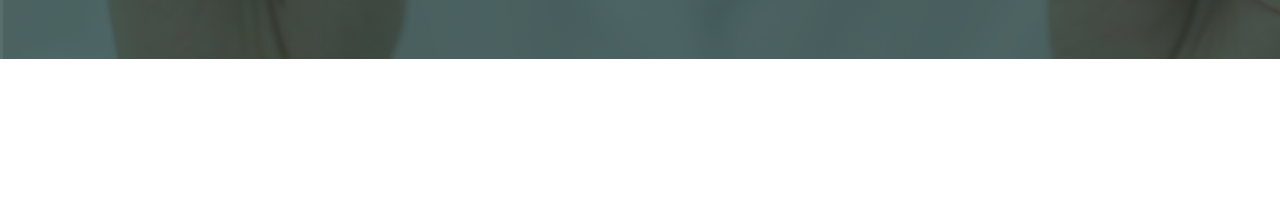
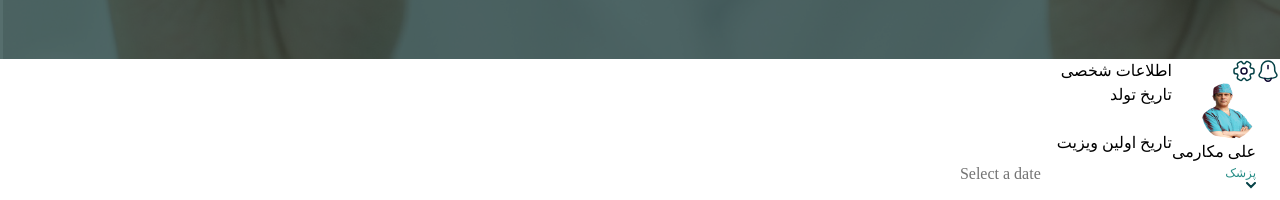
Before and after one commit to mrezafasihi/Dr.Makaremi, a Next.js app: page / in a window 1280 px wide. Shown: the part 4723-4923 px from the top of the page. Before the commit the page ends 4782 px from the top, so only its background shows below. Built offline with nearby package versions, Linux system fonts and the light colour scheme; grey boxes are pictures that could not be loaded.

Commit message:
footerLanding

```diff
--- /dev/null
+++ b/components/Admin.tsx
@@ -0,0 +1,125 @@
+import React from "react";
+
+function Admin() {
+  return (
+    <div className="flex items-start">
+      <div>
+        <svg
+          xmlns="http://www.w3.org/2000/svg"
+          width="24"
+          height="24"
+          viewBox="0 0 24 24"
+          fill="none"
+        >
+          <path
+            d="M12 6.43994V9.76994"
+            stroke="#0D0630"
+            stroke-width="1.5"
+            stroke-miterlimit="10"
+            stroke-linecap="round"
+          />
+          <path
+            d="M12.02 2C8.34002 2 5.36002 4.98 5.36002 8.66V10.76C5.36002 11.44 5.08002 12.46 4.73002 13.04L3.46002 15.16C2.68002 16.47 3.22002 17.93 4.66002 18.41C9.44002 20 14.61 20 19.39 18.41C20.74 17.96 21.32 16.38 20.59 15.16L19.32 13.04C18.97 12.46 18.69 11.43 18.69 10.76V8.66C18.68 5 15.68 2 12.02 2Z"
+            stroke="#064247"
+            stroke-width="1.5"
+            stroke-miterlimit="10"
+            stroke-linecap="round"
+          />
+          <path
+            d="M15.33 18.8198C15.33 20.6498 13.83 22.1498 12 22.1498C11.09 22.1498 10.25 21.7698 9.64998 21.1698C9.04998 20.5698 8.66998 19.7298 8.66998 18.8198"
+            stroke="#0D0630"
+            stroke-width="1.5"
+            stroke-miterlimit="10"
+          />
+        </svg>
+      </div>
+      <div>
+        <svg
+          xmlns="http://www.w3.org/2000/svg"
+          width="24"
+          height="24"
+          viewBox="0 0 24 24"
+          fill="none"
+        >
+          <path
+            d="M12 15C13.6569 15 15 13.6569 15 12C15 10.3431 13.6569 9 12 9C10.3431 9 9 10.3431 9 12C9 13.6569 10.3431 15 12 15Z"
+            stroke="#0D0630"
+            stroke-width="1.5"
+            stroke-miterlimit="10"
+            stroke-linecap="round"
+            stroke-linejoin="round"
+          />
+          <path
+            d="M2 12.8799V11.1199C2 10.0799 2.85 9.21994 3.9 9.21994C5.71 9.21994 6.45 7.93994 5.54 6.36994C5.02 5.46994 5.33 4.29994 6.24 3.77994L7.97 2.78994C8.76 2.31994 9.78 2.59994 10.25 3.38994L10.36 3.57994C11.26 5.14994 12.74 5.14994 13.65 3.57994L13.76 3.38994C14.23 2.59994 15.25 2.31994 16.04 2.78994L17.77 3.77994C18.68 4.29994 18.99 5.46994 18.47 6.36994C17.56 7.93994 18.3 9.21994 20.11 9.21994C21.15 9.21994 22.01 10.0699 22.01 11.1199V12.8799C22.01 13.9199 21.16 14.7799 20.11 14.7799C18.3 14.7799 17.56 16.0599 18.47 17.6299C18.99 18.5399 18.68 19.6999 17.77 20.2199L16.04 21.2099C15.25 21.6799 14.23 21.3999 13.76 20.6099L13.65 20.4199C12.75 18.8499 11.27 18.8499 10.36 20.4199L10.25 20.6099C9.78 21.3999 8.76 21.6799 7.97 21.2099L6.24 20.2199C5.33 19.6999 5.02 18.5299 5.54 17.6299C6.45 16.0599 5.71 14.7799 3.9 14.7799C2.85 14.7799 2 13.9199 2 12.8799Z"
+            stroke="#064247"
+            stroke-width="1.5"
+            stroke-miterlimit="10"
+            stroke-linecap="round"
+            stroke-linejoin="round"
+          />
+        </svg>
+        <div>
+          <img
+            className="w-[54px] h-[57px] rounded-full"
+            src="/images/doctor.png"
+            alt=""
+          />
+        </div>{" "}
+        <div>
+          <p className="font-[IRANSansXFaNum] text-[16px] font-[400]">
+            علی مکارمی
+          </p>
+          <p className="text-[#288E87] text-[12px] font-[IRANSansXFaNum]">
+            پزشک
+          </p>
+        </div>
+        <div>
+          <svg
+            xmlns="http://www.w3.org/2000/svg"
+            width="10"
+            height="7"
+            viewBox="0 0 10 7"
+            fill="none"
+          >
+            <path
+              d="M1 1L5 5L9 1"
+              stroke="#064247"
+              stroke-width="2"
+              stroke-linecap="round"
+            />
+          </svg>
+        </div>
+      </div>
+      <hr />
+      <div>
+        <div>
+          <p>اطلاعات شخصی</p>
+          <p>تاریخ تولد</p>
+          <input type="text" />
+          <p>تاریخ اولین ویزیت</p>
+          <div
+            className="relative mb-3"
+            data-te-datepicker-init
+            data-te-inline="true"
+            data-te-input-wrapper-init
+          >
+            <input
+              type="text"
+              className="peer block min-h-[auto] w-full rounded border-0 bg-transparent px-3 py-[0.32rem] leading-[1.6] outline-none transition-all duration-200 ease-linear focus:placeholder:opacity-100 peer-focus:text-primary data-[te-input-state-active]:placeholder:opacity-100 motion-reduce:transition-none dark:text-neutral-200 dark:placeholder:text-neutral-200 dark:peer-focus:text-primary [&:not([data-te-input-placeholder-active])]:placeholder:opacity-0"
+              placeholder="Select a date"
+            />
+            <label
+              for="floatingInput"
+              className="pointer-events-none absolute left-3 top-0 mb-0 max-w-[90%] origin-[0_0] truncate pt-[0.37rem] leading-[1.6] text-neutral-500 transition-all duration-200 ease-out peer-focus:-translate-y-[0.9rem] peer-focus:scale-[0.8] peer-focus:text-primary peer-data-[te-input-state-active]:-translate-y-[0.9rem] peer-data-[te-input-state-active]:scale-[0.8] motion-reduce:transition-none dark:text-neutral-200 dark:peer-focus:text-primary"
+            >
+              Select a date
+            </label>
+          </div>
+        </div>
+        <div></div>
+      </div>
+    </div>
+  );
+}
+
+export default Admin;
--- a/pages/index.tsx
+++ b/pages/index.tsx
@@ -18,6 +18,7 @@ import Contact from '@/components/Contact'
 import Line from "@/components/line";
 import Satisfication from "@/components/Satisfication";
 import Adress from '@/components/Adress'
+import Admin from '@/components/Admin'
 export default function Home() {
   return (
     <div>
@@ -35,6 +36,7 @@ export default function Home() {
      <Satisfication/>
      <Contact/>
      <Adress/>
+     <Admin />
     </div>
   );
 }
```
Also changed, not shown: components/Adress.tsx (line endings or trailing spaces).
